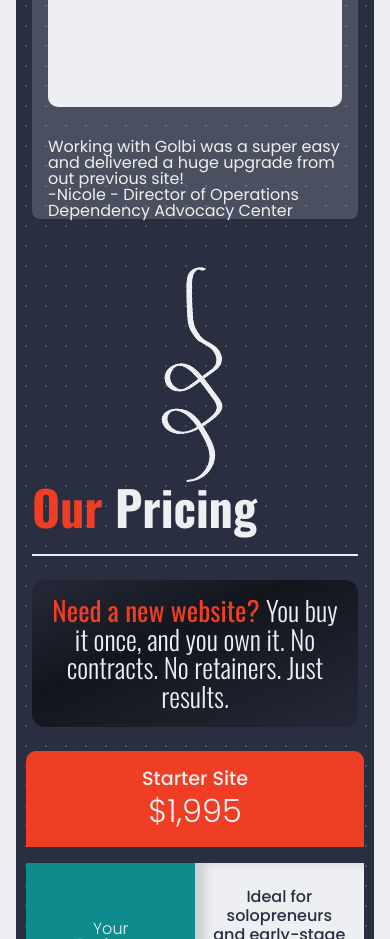
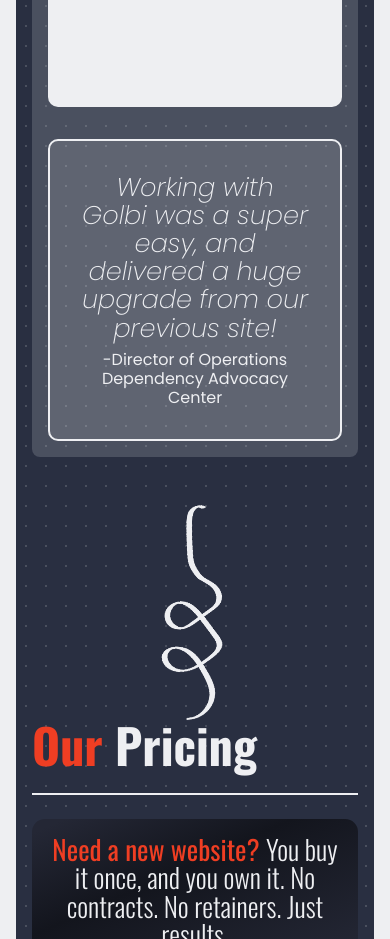
Before and after one commit to dinardavis/golbi, a React (Create React App) app in the folder client/: page / in a window 390 px wide. Shown: the part 7860-8799 px from the top of the page. Built offline with nearby package versions, Linux system fonts and the light colour scheme.

Commit message:
Add testimonial styling

```diff
--- a/client/src/assets/css/style.css
+++ b/client/src/assets/css/style.css
@@ -1076,92 +1076,32 @@ body {
   border: 1.5px solid var(--accent-1);
 }
 
-/* WORK SECTION */
-
-.work-section {
-  display: flex;
-  flex-direction: column;
-  align-items: center;
-  justify-content: center;
-  padding: 5rem 2rem 2rem;
-}
-
-.work-container {
-  display: flex;
-  flex-direction: column;
-  align-items: center;
-  justify-content: center;
-  width: 100%;
-  margin: 2rem 0 5rem;
-  background: var(--white);
-  border-radius: 0.5rem;
-  max-width: 1190px;
-}
-
-.work-content {
-  display: flex;
-  padding: 1rem;
-}
-
-.work-copy-container {
-  /* align-self: flex-start; */
-}
-
-.work-header,
-.work-subhead {
-  font-family: "Oswald", sans-serif;
-  font-size: 3rem;
-  text-align: left;
-}
-
-.work-subhead {
-  margin-left: 2rem;
-}
-
-.work-grid {
-  display: grid;
-  grid-template-columns: repeat(3, 1fr);
+/* TESTIMONIAL SECTION  */
+
+.testimonial-section {
+  display: flex;
+  flex-direction: column;
+  justify-content: center;
+  align-items: center;
+  width: 100%;
   padding: 2rem;
-  width: 100%;
-  max-width: 1400px;
-  border-radius: 0.5rem;
-}
-
-.work-item {
-  position: relative;
-  height: auto;
-  width: 100%;
-  transition: all 0.4s ease-in-out;
-}
-
-.work-item:hover {
-  transform: rotate(5deg) scale(1.05);
-  z-index: 2;
-  box-shadow: 0 10px 30px rgba(0, 0, 0, 0.2);
-}
-
-.work-overlay {
-  position: absolute;
-  top: 0;
-  left: 0;
-  width: 100%;
-  height: 100%;
-  background-color: var(--white);
-  z-index: 1;
-  opacity: 0.2;
-  transition: all linear 0.2s;
-  border-radius: 0.5rem;
-}
-
-.work-overlay:hover {
-  opacity: 0;
-}
-
-.work-screenshot {
-  position: relative;
-  width: 100%;
-  height: 100%;
-  box-shadow: 4px 10px 12px #292f412f;
+  text-align: center;
+  border: 2px solid var(--white);
+  border-radius: 10px;
+  background-color: #ffffff1d;
+}
+
+.testimonial-copy {
+  max-width: 500px;
+  margin-bottom: .5rem;
+  font-size: 1.6rem;
+  font-weight: 100;
+  font-style: italic;
+  line-height: 1.1;
+}
+
+.testimonial-author {
+  line-height: 1.2;
 }
 
 /* PRICING SECTION */
@@ -2749,6 +2689,10 @@ body {
   .pricing-cta-copy-2 {
     margin-bottom: 0.5rem;
   }
+
+  .testimonial-section {
+    margin-bottom: 1rem;
+  }
 }
 
 @media (max-width: 450px) {
--- a/client/src/components/CaseStudies.js
+++ b/client/src/components/CaseStudies.js
@@ -68,9 +68,9 @@ export default function CaseStudies() {
 
         <div className="testimonial-section">
           <p className="testimonial-copy">
-            Working with Golbi was a super easy and delivered a huge upgrade from out previous site!
+            Working with Golbi was a super easy, and delivered a huge upgrade from our previous site!
           </p>
-          <p className="testimonial-author">-Nicole - Director of Operations</p>
+          <p className="testimonial-author">-Director of Operations</p>
           <p className="testimonial-author">Dependency Advocacy Center</p>
         </div>
       </div>
```
